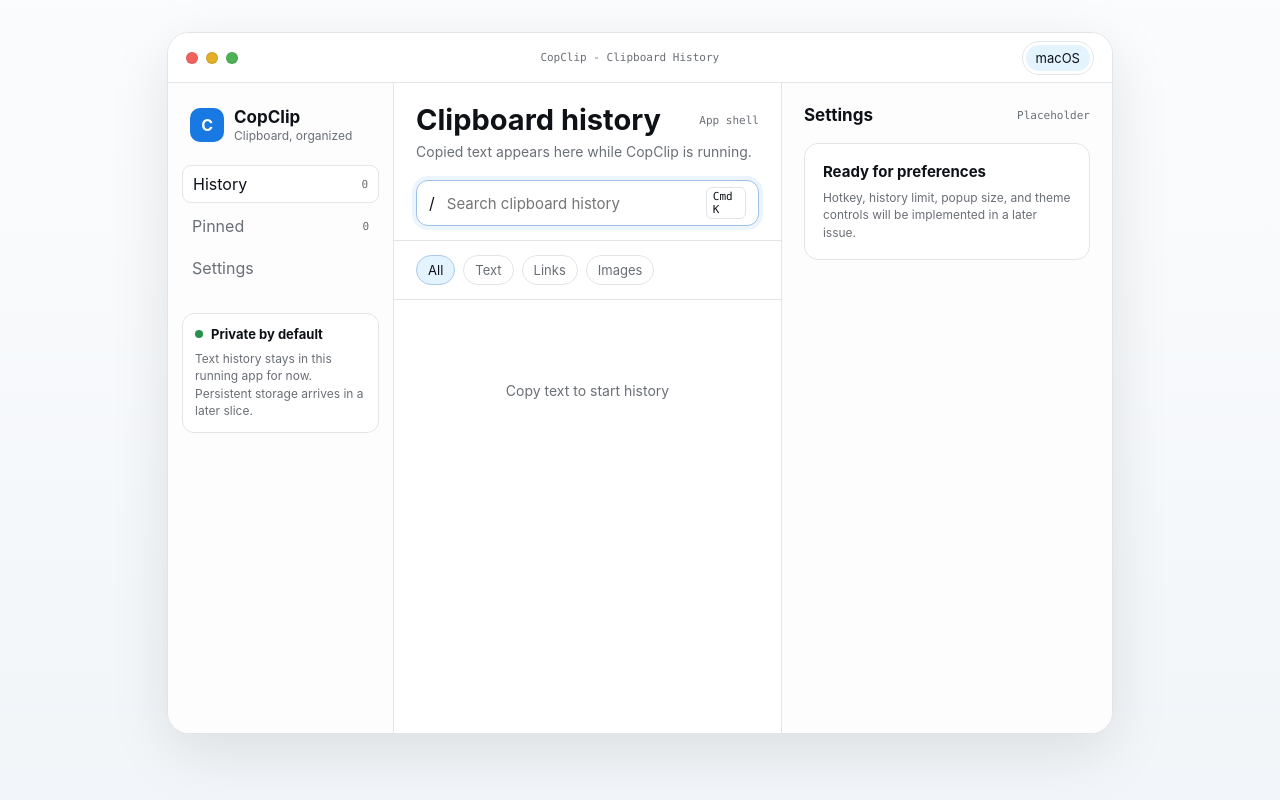
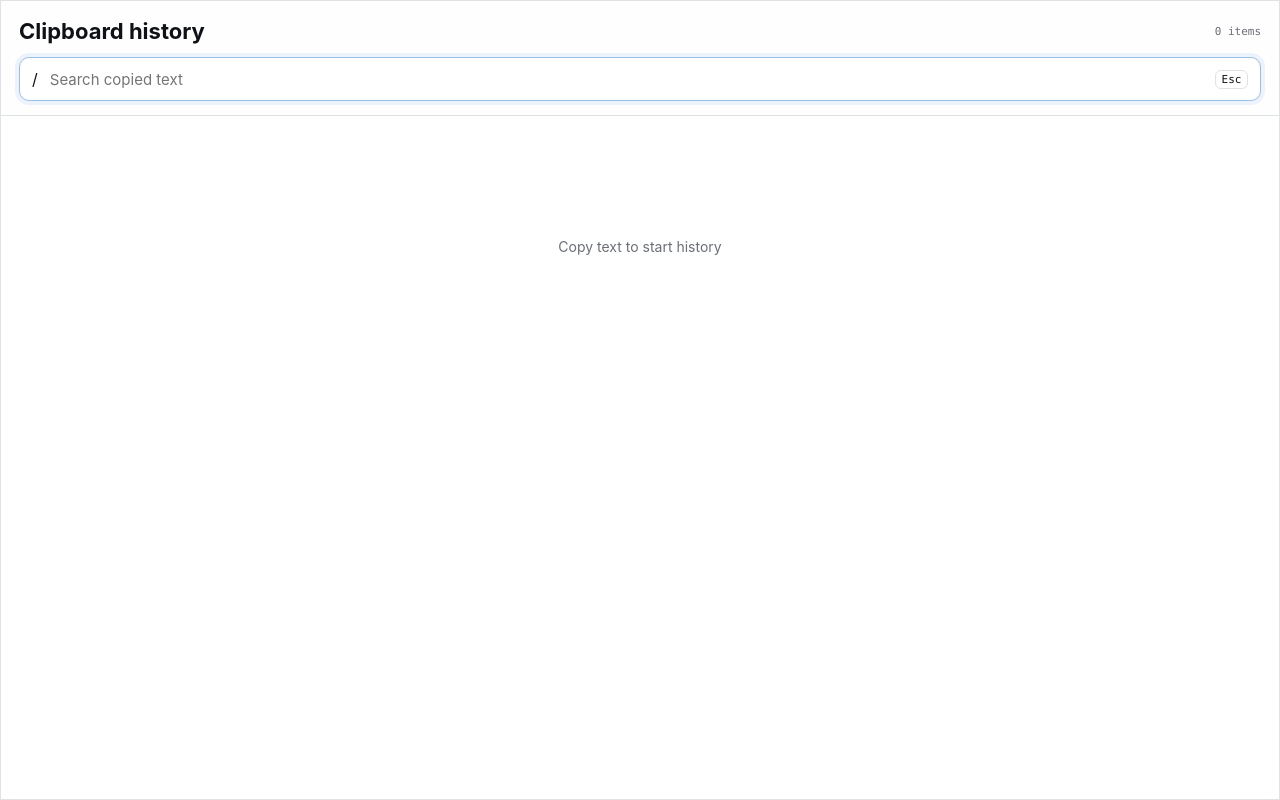
Before and after one commit to Brucennnnn/copclip, a React (Vite) app: page / in a window 1280 px wide. Built offline with nearby package versions, Linux system fonts and the light colour scheme.

Commit message:
Show compact clipboard popup from hotkey

```diff
--- a/src/main/index.ts
+++ b/src/main/index.ts
@@ -10,7 +10,7 @@
 import { positionPopupNearCursor } from "../shared/popup-position";
 
 const popupSize = {
-  width: 900,
+  width: 560,
   height: 620
 };
 
@@ -46,6 +46,8 @@
     minHeight: popupSize.height,
     title: "CopClip",
     show: false,
+    frame: false,
+    resizable: false,
     backgroundColor: "#fbfcfd",
     webPreferences: {
       preload: join(__dirname, "../preload/index.js"),
--- a/src/renderer/src/App.tsx
+++ b/src/renderer/src/App.tsx
@@ -154,77 +154,24 @@
   }, [clips.length, isLoadingHistory]);
 
   return (
-    <main className="stage" aria-label="CopClip app shell">
-      <section className="desktop-shell" aria-label="Main CopClip window">
-        <div className="window-bar">
-          <div className="traffic" aria-label="macOS window controls">
-            <span className="dot close" />
-            <span className="dot min" />
-            <span className="dot max" />
-          </div>
-          <div className="window-title">CopClip - Clipboard History</div>
-          <div className="os-tabs" aria-label="Supported operating system">
-            <span className="active">macOS</span>
-          </div>
-        </div>
-
-        <div className="app-grid">
-          <aside className="sidebar" aria-label="CopClip navigation">
-            <div className="brand">
-              <div className="mark">C</div>
-              <div className="brand-text">
-                <strong>CopClip</strong>
-                <span>Clipboard, organized</span>
-              </div>
-            </div>
-
-            <nav className="nav" aria-label="Primary">
-              <button className="active" type="button">
-                <span>History</span>
-                <span className="count">{clips.length}</span>
-              </button>
-              <button type="button">
-                <span>Pinned</span>
-                <span className="count">0</span>
-              </button>
-              <button type="button">
-                <span>Settings</span>
-              </button>
-            </nav>
-
-            <div className="privacy-card">
-              <strong>
-                <span className="status-dot" /> Private by default
-              </strong>
-              <p>Text history stays in this running app for now. Persistent storage arrives in a later slice.</p>
-            </div>
-          </aside>
-
-          <section className="history" aria-label="Clipboard popup placeholder">
+    <main className="popup-stage" aria-label="CopClip clipboard popup">
+      <section className="clipboard-popup" aria-label="Clipboard popup">
         <div className="history-top">
           <div className="title-row">
             <h1>Clipboard history</h1>
-                <span className="meta">{appInfo ? `${appInfo.name} ${appInfo.version}` : "App shell"}</span>
+            <span className="meta">{appInfo ? `${appInfo.name} ${appInfo.version}` : statusText}</span>
           </div>
-              <p className="subtitle">Copied text appears here while CopClip is running.</p>
           <label className="search">
             <span aria-hidden="true">/</span>
             <input
               aria-label="Search clipboard history"
-                  placeholder="Search clipboard history"
+              placeholder="Search copied text"
               ref={searchInputRef}
               value={query}
               onChange={(event) => setQuery(event.target.value)}
             />
-                <kbd>Cmd K</kbd>
+            <kbd>Esc</kbd>
           </label>
-            </div>
-
-            <div className="filters" aria-label="Clipboard filters">
-              <button className="chip active" type="button">All</button>
-              <button className="chip" type="button">Text</button>
-              <button className="chip" type="button">Links</button>
-              <button className="chip" type="button">Images</button>
         </div>
 
         <div className="list" aria-label="Clipboard history results">
@@ -256,19 +203,6 @@
           ) : null}
         </div>
       </section>
-
-          <aside className="settings" aria-label="Settings placeholder">
-            <div className="preview-title">
-              <h2>Settings</h2>
-              <span>Placeholder</span>
-            </div>
-            <div className="preview-card">
-              <h3>Ready for preferences</h3>
-              <p>Hotkey, history limit, popup size, and theme controls will be implemented in a later issue.</p>
-            </div>
-          </aside>
-        </div>
-      </section>
     </main>
   );
 }
--- a/src/renderer/src/styles.css
+++ b/src/renderer/src/styles.css
@@ -1,12 +1,11 @@
 :root {
-  --bg: oklch(99% 0.002 240);
+  --bg: oklch(98% 0.004 240);
   --surface: oklch(100% 0 0);
   --fg: oklch(18% 0.012 250);
   --muted: oklch(54% 0.012 250);
-  --border: oklch(92% 0.005 250);
+  --border: oklch(91% 0.006 250);
   --accent: oklch(58% 0.18 255);
   --accent-soft: oklch(96% 0.035 255);
-  --success: oklch(58% 0.14 150);
   --font-display: -apple-system, BlinkMacSystemFont, "SF Pro Display", system-ui, sans-serif;
   --font-body: -apple-system, BlinkMacSystemFont, "SF Pro Text", system-ui, sans-serif;
   --font-mono: ui-monospace, "SF Mono", Menlo, Consolas, monospace;
@@ -19,16 +18,15 @@
 html,
 body,
 #root {
+  width: 100%;
   min-height: 100%;
   margin: 0;
 }
 
 body {
   min-height: 100vh;
-  display: grid;
-  place-items: center;
-  padding: 32px;
-  background: linear-gradient(180deg, oklch(99% 0.002 240), oklch(97% 0.006 250));
+  overflow: hidden;
+  background: var(--bg);
   color: var(--fg);
   font-family: var(--font-body);
   letter-spacing: 0;
@@ -39,240 +37,59 @@
   font: inherit;
 }
 
-.stage {
-  width: min(1180px, 100%);
+.popup-stage {
+  min-height: 100vh;
+  padding: 0;
 }
 
-.desktop-shell {
-  min-height: 700px;
+.clipboard-popup {
+  height: 100vh;
   overflow: hidden;
   border: 1px solid var(--border);
-  border-radius: 22px;
-  background: color-mix(in oklch, var(--surface) 94%, transparent);
-  box-shadow: 0 18px 60px color-mix(in oklch, var(--fg) 10%, transparent);
+  background: var(--surface);
+  box-shadow: 0 18px 60px color-mix(in oklch, var(--fg) 12%, transparent);
 }
 
-.window-bar {
-  height: 50px;
+.history-top {
+  padding: 18px 18px 14px;
+  border-bottom: 1px solid var(--border);
+  background: color-mix(in oklch, var(--surface) 92%, var(--bg));
+  -webkit-app-region: drag;
+}
+
+.title-row {
   display: flex;
   align-items: center;
   justify-content: space-between;
-  padding: 0 18px;
-  border-bottom: 1px solid var(--border);
-  background: color-mix(in oklch, var(--surface) 88%, var(--bg));
+  gap: 16px;
+  margin-bottom: 14px;
 }
 
-.traffic {
-  display: flex;
-  gap: 8px;
+h1 {
+  margin: 0;
+  font-family: var(--font-display);
+  font-size: 22px;
+  line-height: 1.1;
 }
 
-.dot {
-  width: 12px;
-  height: 12px;
-  border-radius: 999px;
-  border: 1px solid color-mix(in oklch, var(--fg) 10%, transparent);
-}
-
-.dot.close {
-  background: oklch(68% 0.18 25);
-}
-
-.dot.min {
-  background: oklch(78% 0.15 85);
-}
-
-.dot.max {
-  background: oklch(68% 0.16 145);
-}
-
-.window-title,
-.meta,
-.count {
+.meta {
   color: var(--muted);
   font-family: var(--font-mono);
   font-size: 11px;
   font-variant-numeric: tabular-nums;
 }
 
-.os-tabs {
-  display: flex;
-  padding: 3px;
-  border: 1px solid var(--border);
-  border-radius: 999px;
-  background: var(--surface);
-  color: var(--muted);
-  font-size: 13px;
-}
-
-.os-tabs span {
-  padding: 5px 10px;
-  border-radius: 999px;
-}
-
-.os-tabs .active {
-  color: var(--fg);
-  background: var(--accent-soft);
-}
-
-.app-grid {
-  min-height: 650px;
-  display: grid;
-  grid-template-columns: 226px minmax(360px, 1fr) 330px;
-}
-
-.sidebar {
-  padding: 20px 14px;
-  border-right: 1px solid var(--border);
-  background: color-mix(in oklch, var(--bg) 62%, var(--surface));
-}
-
-.brand {
-  display: flex;
-  align-items: center;
-  gap: 10px;
-  padding: 4px 8px 22px;
-}
-
-.mark {
-  width: 34px;
-  height: 34px;
-  display: grid;
-  place-items: center;
-  border-radius: 10px;
-  background: var(--accent);
-  color: white;
-  font-weight: 700;
-}
-
-.brand strong {
-  display: block;
-  font-family: var(--font-display);
-  font-size: 17px;
-}
-
-.brand span {
-  display: block;
-  margin-top: 1px;
-  color: var(--muted);
-  font-size: 12px;
-}
-
-.nav {
-  display: grid;
-  gap: 4px;
-}
-
-.nav button,
-.chip {
-  border: 0;
-  background: transparent;
-  color: inherit;
-}
-
-.nav button {
-  min-height: 38px;
-  display: flex;
-  align-items: center;
-  justify-content: space-between;
-  padding: 0 10px;
-  border-radius: 9px;
-  color: var(--muted);
-  text-align: left;
-}
-
-.nav button.active {
-  border: 1px solid var(--border);
-  background: var(--surface);
-  color: var(--fg);
-}
-
-.privacy-card {
-  margin-top: 26px;
-  padding: 12px;
-  border: 1px solid var(--border);
-  border-radius: 12px;
-  background: var(--surface);
-}
-
-.privacy-card strong {
-  display: flex;
-  align-items: center;
-  gap: 8px;
-  font-size: 13px;
-}
-
-.privacy-card p,
-.preview-card p {
-  margin: 8px 0 0;
-  color: var(--muted);
-  font-size: 12px;
-  line-height: 1.45;
-}
-
-.status-dot {
-  width: 8px;
-  height: 8px;
-  border-radius: 999px;
-  background: var(--success);
-}
-
-.history {
-  min-width: 0;
-  border-right: 1px solid var(--border);
-  background: var(--surface);
-}
-
-.history-top {
-  padding: 22px 22px 14px;
-  border-bottom: 1px solid var(--border);
-}
-
-.title-row,
-.preview-title {
-  display: flex;
-  align-items: center;
-  justify-content: space-between;
-  gap: 16px;
-}
-
-h1,
-h2,
-h3 {
-  margin: 0;
-  font-family: var(--font-display);
-}
-
-h1 {
-  font-size: 29px;
-  line-height: 1.05;
-}
-
-h2 {
-  font-size: 17px;
-}
-
-h3 {
-  font-size: 15px;
-}
-
-.subtitle {
-  margin: 7px 0 18px;
-  color: var(--muted);
-  font-size: 14px;
-  line-height: 1.4;
-}
-
 .search {
-  height: 46px;
+  height: 44px;
   display: flex;
   align-items: center;
   gap: 10px;
   padding: 0 12px;
   border: 1px solid color-mix(in oklch, var(--accent) 36%, var(--border));
-  border-radius: 12px;
+  border-radius: 10px;
   background: var(--surface);
   box-shadow: 0 0 0 4px color-mix(in oklch, var(--accent) 8%, transparent);
+  -webkit-app-region: no-drag;
 }
 
 .search input {
@@ -285,7 +102,7 @@
 }
 
 kbd {
-  min-width: 26px;
+  min-width: 30px;
   display: inline-flex;
   justify-content: center;
   padding: 2px 6px;
@@ -297,41 +114,21 @@
   font-size: 11px;
 }
 
-.filters {
-  display: flex;
-  gap: 8px;
-  padding: 14px 22px;
-  border-bottom: 1px solid var(--border);
-}
-
-.chip {
-  height: 30px;
-  padding: 0 11px;
-  border: 1px solid var(--border);
-  border-radius: 999px;
-  color: var(--muted);
-  background: var(--surface);
-  font-size: 13px;
-}
-
-.chip.active {
-  color: var(--fg);
-  background: var(--accent-soft);
-  border-color: color-mix(in oklch, var(--accent) 28%, var(--border));
-}
-
 .list {
+  height: calc(100vh - 119px);
+  overflow-y: auto;
   display: grid;
+  align-content: start;
 }
 
 .clip {
-  min-height: 92px;
+  min-height: 86px;
   display: grid;
-  grid-template-columns: 36px 1fr auto;
-  gap: 13px;
+  grid-template-columns: 34px minmax(0, 1fr) auto;
+  gap: 12px;
   align-items: start;
   width: 100%;
-  padding: 16px 22px;
+  padding: 15px 18px;
   border: 0;
   border-bottom: 1px solid var(--border);
   color: inherit;
@@ -343,22 +140,22 @@
 .clip:hover,
 .clip:focus-visible,
 .clip.selected {
-  background: color-mix(in oklch, var(--accent-soft) 70%, var(--surface));
+  background: color-mix(in oklch, var(--accent-soft) 74%, var(--surface));
   box-shadow: inset 3px 0 0 var(--accent);
   outline: none;
 }
 
 .clip-icon {
-  width: 36px;
-  height: 36px;
+  width: 34px;
+  height: 34px;
   display: grid;
   place-items: center;
   border: 1px solid var(--border);
-  border-radius: 10px;
+  border-radius: 9px;
   background: var(--surface);
   color: var(--muted);
   font-family: var(--font-mono);
-  font-size: 13px;
+  font-size: 12px;
 }
 
 .clip-title {
@@ -390,84 +187,20 @@
 
 .clip p {
   margin: 6px 0 0;
+  overflow: hidden;
+  display: -webkit-box;
+  -webkit-box-orient: vertical;
+  -webkit-line-clamp: 2;
   color: var(--muted);
   font-size: 13px;
   line-height: 1.4;
-  overflow: hidden;
-  display: -webkit-box;
-  -webkit-line-clamp: 2;
-  -webkit-box-orient: vertical;
-}
-
-.pill {
-  padding: 2px 7px;
-  border: 1px solid var(--border);
-  border-radius: 999px;
-  color: var(--muted);
-  font-size: 11px;
-  font-weight: 650;
-}
-
-.settings {
-  padding: 22px;
-  background: color-mix(in oklch, var(--bg) 50%, var(--surface));
-}
-
-.preview-title span {
-  color: var(--muted);
-  font-family: var(--font-mono);
-  font-size: 11px;
-}
-
-.preview-card {
-  margin-top: 18px;
-  padding: 18px;
-  border: 1px solid var(--border);
-  border-radius: 14px;
-  background: var(--surface);
 }
 
 .empty-state {
-  min-height: 180px;
+  min-height: 260px;
   display: grid;
   place-items: center;
   padding: 28px;
   color: var(--muted);
   font-size: 14px;
 }
-
-@media (max-width: 900px) {
-  body {
-    padding: 14px;
-  }
-
-  .desktop-shell {
-    min-height: auto;
-    border-radius: 18px;
-  }
-
-  .settings,
-  .window-title {
-    display: none;
-  }
-
-  .app-grid {
-    grid-template-columns: 86px minmax(0, 1fr);
-  }
-
-  .brand-text,
-  .privacy-card,
-  .nav button .count {
-    display: none;
-  }
-
-  .brand {
-    justify-content: center;
-    padding: 0 0 18px;
-  }
-
-  .nav button {
-    justify-content: center;
-    padding: 0;
-  }
-}
```
Also changed, not shown: 2 other files (tests, documents, lock files or other folders). Lines whose indentation alone changed are shown as unchanged.
